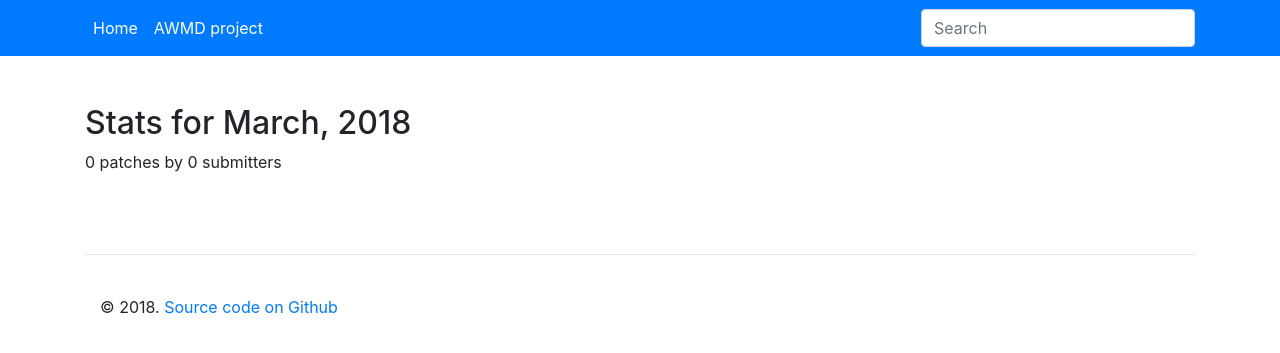
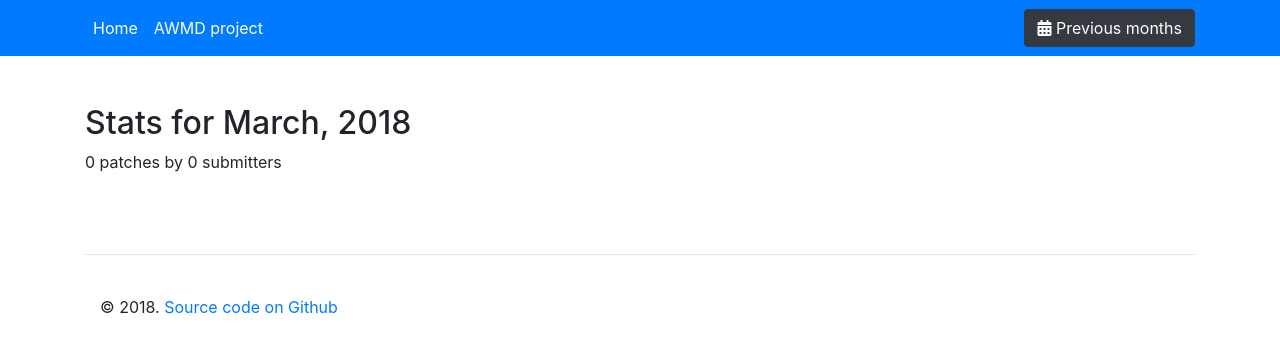
Before and after one commit to wikimedia/labs-tools-awmd-stats, a Flask app: page / in a window 1280 px wide. Shown: the top 353 px of the page. Run offline with Flask 2, Linux system fonts and the light colour scheme; data that the repository does not hold is empty; some libraries are stand-ins or nearby versions.

Commit message:
js: datepicker format, only onths

```diff
--- a/static/js/main.js
+++ b/static/js/main.js
@@ -1,7 +1,8 @@
-
-
 jQuery(document).ready( function($){
-	 $('#datepicker input').datepicker({
+	 $('#datepicker button').datepicker({
+		format: "mm-yyyy",
+		startView: "months",
+		minViewMode: "months"
 	});
 
 });
--- a/templates/base.html
+++ b/templates/base.html
@@ -30,7 +30,7 @@
 				</ul>
 				<form class="navbar-form navbar-left" action="#">
 					<div class="input-group" id="datepicker">
-						<input type="text" class="form-control" placeholder="Search">
+						<button type="button" class="btn btn-dark" ><i class="fa fa-calendar-alt"></i> Previous months</button>
 					</div>
 				</form>
 
```
